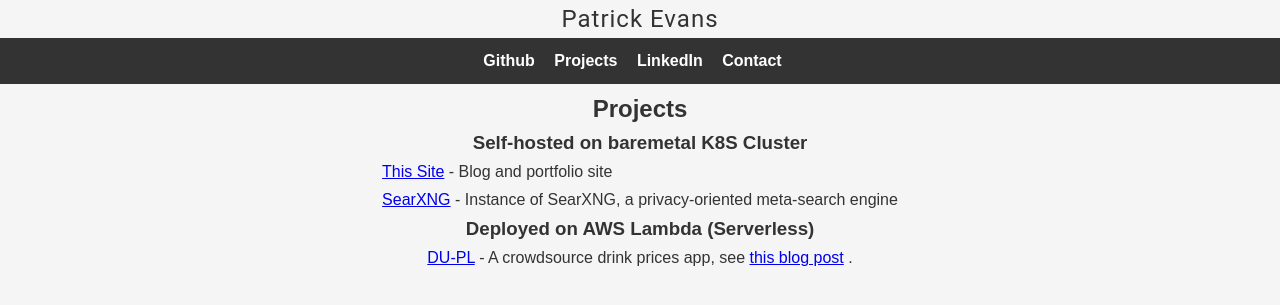
After one commit to holysoles/portfolio-site, a Flask app: page /projects in a window 1280 px wide. The commit adds this page. Shown: the top 305 px of the page. Run offline with Flask 3, Linux system fonts and the light colour scheme.

Commit message:
projects page

```diff
--- a/app.py
+++ b/app.py
@@ -84,3 +84,7 @@ def post():
 @app.route("/contact", methods=['GET'])
 def contact():
     return render_template('contact.html')
+
+@app.route("/projects", methods=["GET"])
+def projects():
+    return render_template('projects.html')
--- /dev/null
+++ b/static/projects.css
@@ -0,0 +1,13 @@
+/* Style for contact page */
+div.project-container {
+    margin-top: 10px;
+    text-align: center;
+  }
+  ul.project-links {
+    list-style-type: none;
+    display: inline-block;
+    line-height: 1.75;
+  }
+  .project {
+    text-align: left;
+  }
--- a/templates/layout.html
+++ b/templates/layout.html
@@ -4,6 +4,7 @@
         <title>Patrick Evans</title>
         <link rel="stylesheet" href="{{ url_for('static', filename='style.css') }}" />
         <link rel="stylesheet" href="{{ url_for('static', filename='contact.css') }}" />
+        <link rel="stylesheet" href="{{ url_for('static', filename='projects.css') }}" />
         <link rel="shortcut icon" href="{{ url_for('static', filename='favicon.ico') }}">
     </head>
     <body>
@@ -21,8 +22,8 @@
                 </div>
                 <ul class="nav-list">
                     <li><a href="https://github.com/holysoles" target="_blank">Github</a></li>
+                    <li><a href="{{ url_for('projects') }}" target="_blank">Projects</a></li>
                     <li><a href="http://www.linkedin.com/in/patrickvevans" target="_blank">LinkedIn</a></li>
-                    <li><a href="https://www.du-pl.com/" target="_blank">DU-PL App</a></li>
                     <li><a href="{{ url_for('contact') }}">Contact</a></li>
                 </ul>
             </nav>
--- /dev/null
+++ b/templates/projects.html
@@ -0,0 +1,28 @@
+{% extends 'layout.html' %}
+{% block content %}
+<div class="project-container">
+    <h2>Projects</h2>
+    <h3>Self-hosted on baremetal K8S Cluster</h3>
+    <div>
+        <ul class="project-links">
+            <li class="project">
+                <a rel="me" href="https://pve.dev">This Site</a>
+                <span> - Blog and portfolio site</span>
+            </li>
+            <li class="project">
+                <a rel="me" href="https://searx.pve.dev">SearXNG</a>
+                <span> - Instance of SearXNG, a privacy-oriented meta-search engine</span>
+            </li>
+        </ul>
+    </div>
+    <h3>Deployed on AWS Lambda (Serverless)</h3>
+    <ul class="project-links">
+        <li class="project">
+            <a rel="me" href="https://www.du-pl.com/">DU-PL</a>
+            <span> - A crowdsource drink prices app, see </span>
+            <a rel="me" href="{{ url_for('post', date='2020_6_2.yaml') }}">this blog post</a>
+            <span>.</span>
+        </li>
+    </ul>
+</div>
+{% endblock %}
```
